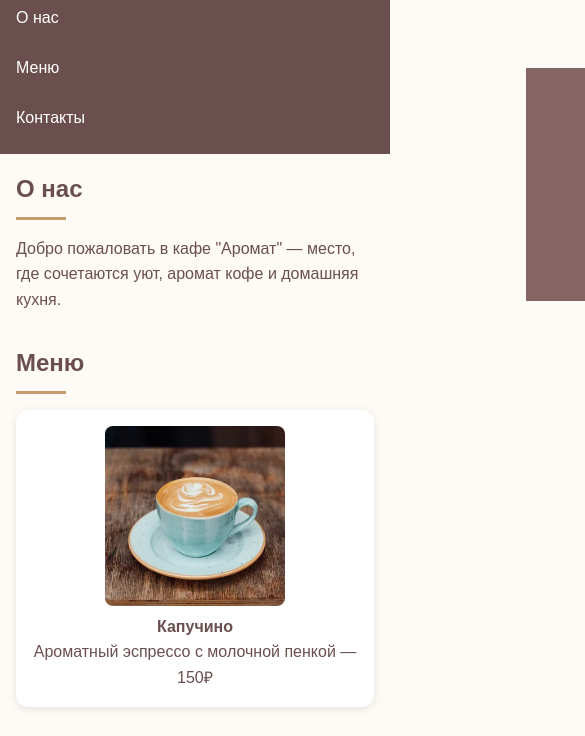
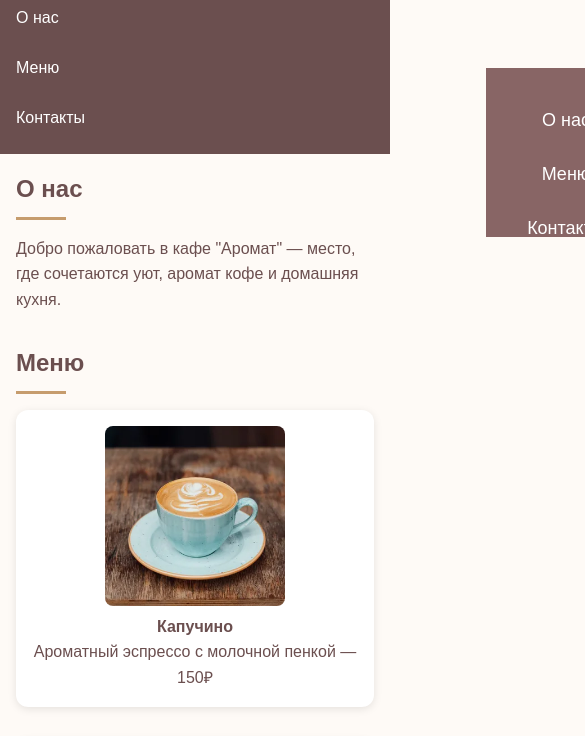
Before and after one commit to vaniadep/vaniadep2, a plain HTML site: page index.html in a window 390 px wide. Shown: the part 57-793 px from the top of the page, 585 px wide, since content can reach past the window. Drawn offline with Linux system fonts and the light colour scheme.

Commit message:
Update styles.css

```diff
--- a/css/styles.css
+++ b/css/styles.css
@@ -265,23 +265,3 @@ nav li:nth-child(odd) a:hover {
 .burger-checkbox:checked ~ .menu-list {
   transform: translateX(-60%);
 }
-
-
-@media (max-width: 480px) {
-  .menu-list {
-    height: auto;
-    width: 200px;
-    padding: 40px 0 30px;
-    max-height: 60vh;
-    overflow-y: auto;
-  }
-
-  .menu-item {
-    font-size: 16px;
-    padding: 10px 0;
-  }
-
-  .burger-checkbox:checked ~ .menu-list {
-    transform: translateX(0);
-  }
-}
```
